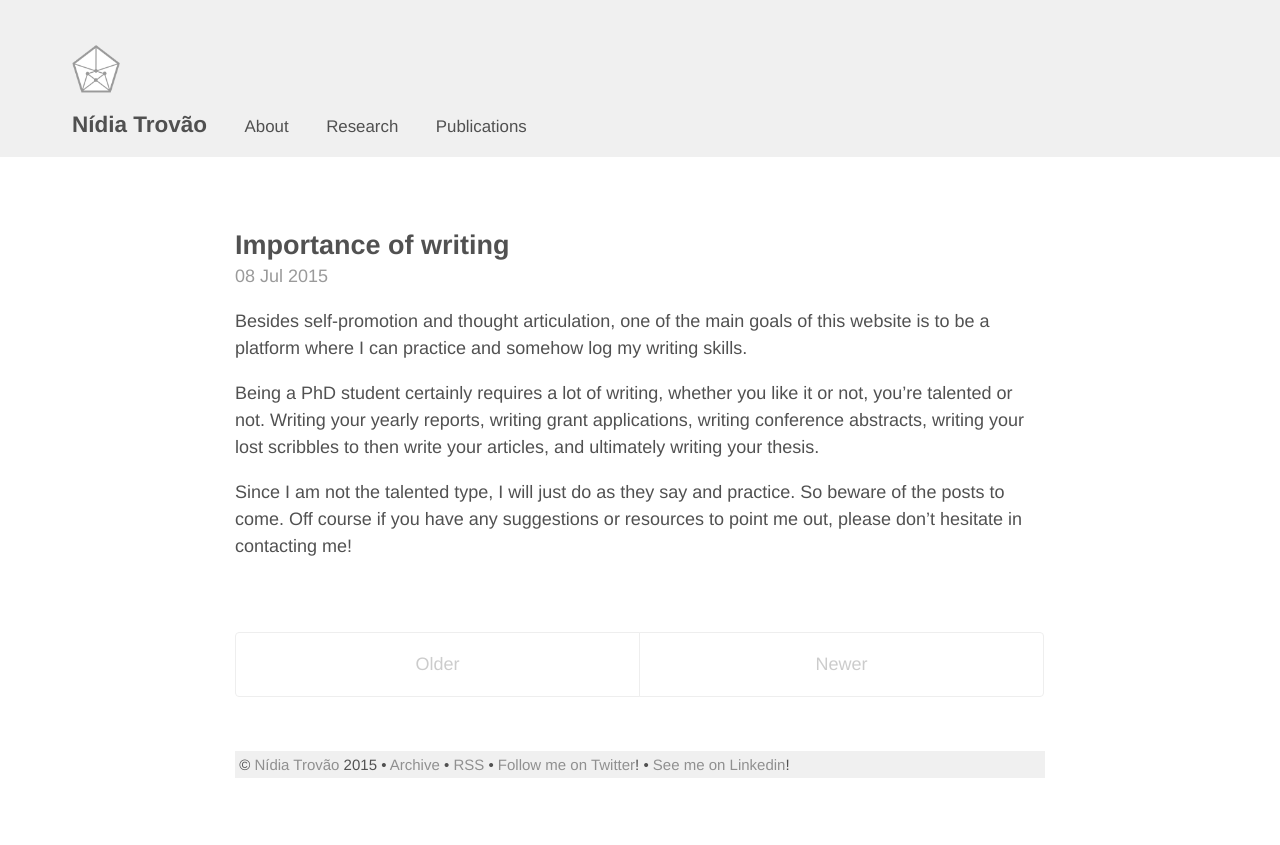
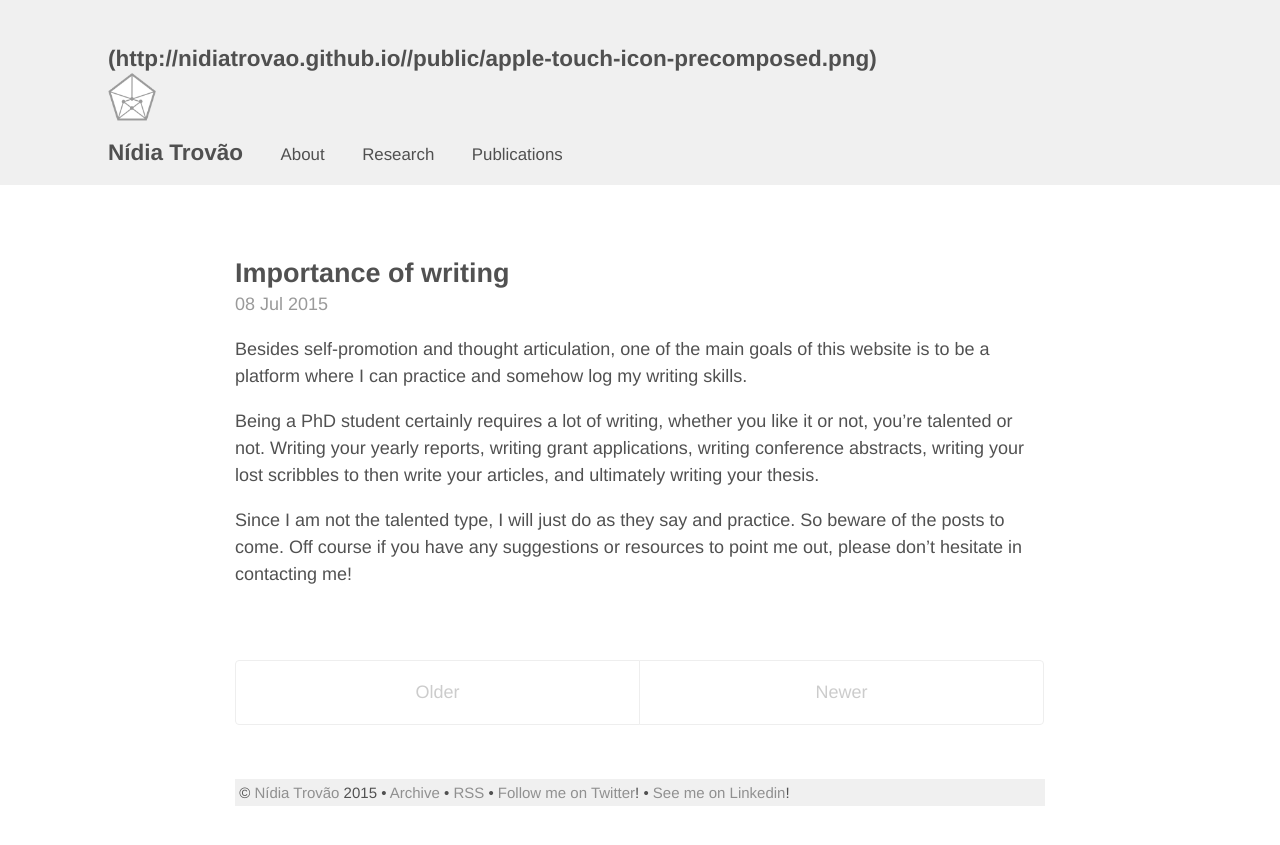
Before and after one commit to nidiatrovao/nidiatrovao.github.io, a Jekyll site: the page built from index.html, in a window 1280 px wide. Shown: the top 845 px of the page. Built offline with Jekyll 4.4.1, drawn with Linux system fonts in a browser that asks for light colours; the list of posts is cut into pages by our own code.

Commit message:
logo fix

```diff
--- a/_layouts/default.html
+++ b/_layouts/default.html
@@ -5,7 +5,7 @@
 
   <body>
 	  <header class="masthead" style="padding-top:0;margin-left:auto;margin-right:auto">
-        <h3 class="masthead-title" style="background-color:#F0F0F0;padding-top:2.5rem;max-width:100%;padding-bottom:1rem;padding-left:4rem;padding-right:4rem;margin-left:auto;margin-right:auto">
+        <h3 class="masthead-title" style="background-color:#F0F0F0;padding-top:2.5rem;max-width:100%;padding-bottom:1rem;padding-left:6rem;padding-right:6rem;margin-left:auto;margin-right:auto">({{ site.url }}//public/apple-touch-icon-precomposed.png)
           <img src="/public/apple-touch-icon-precomposed.png" alt="Logo" height="48px" width="48px" style="z-index:-1"><a href="{{ site.baseurl }}/" title="Home">{{ site.title }}</a>
 			{% for page in site.pages_list %}
 				&nbsp;&nbsp;&nbsp;&nbsp;
```
